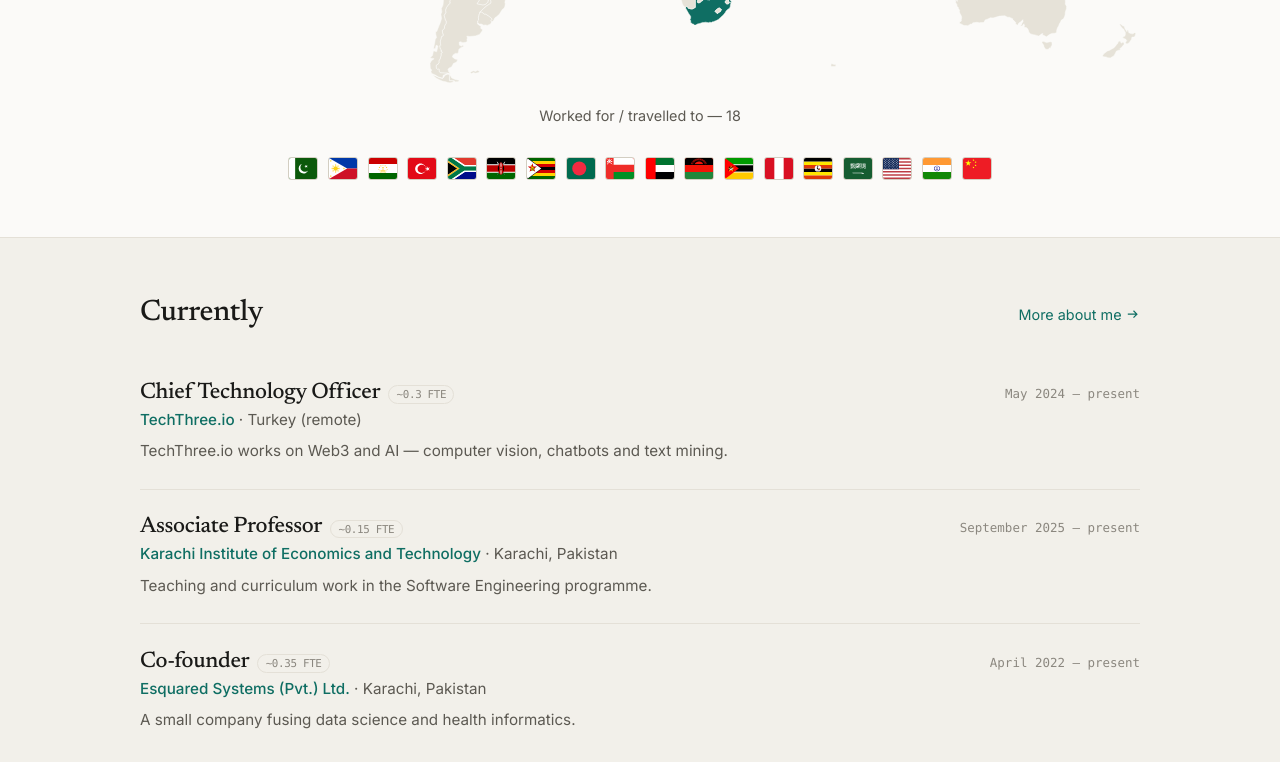
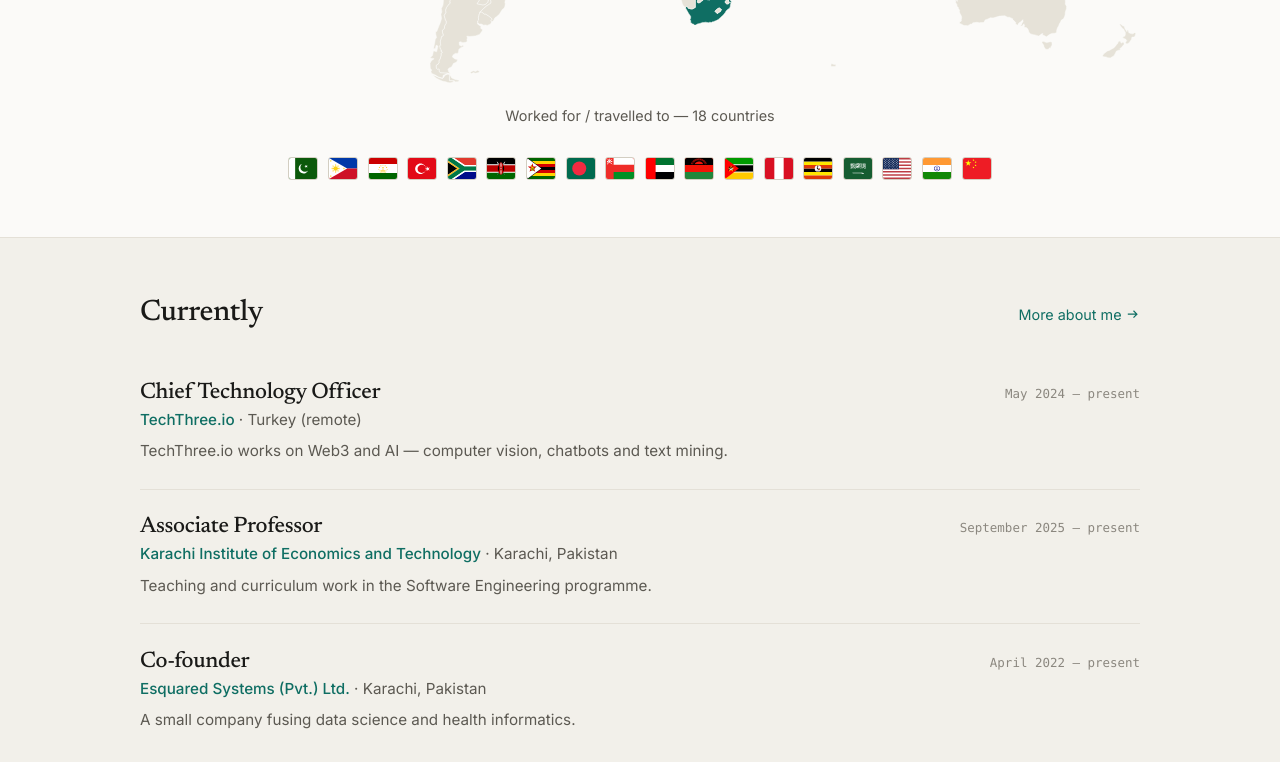
Before and after one commit to esquaredsystems/founder, a Jekyll site: the page built from index.html, in a window 1280 px wide and 1400 px high, scrolled down 1422 px. Shown: the part 150-912 px from the top of the window. Built offline with Jekyll 4.4.1, drawn with Linux system fonts in a browser that asks for light colours; some web fonts are replaced.

Commit message:
Removing FTE from roles

```diff
--- a/_data/companies.csv
+++ b/_data/companies.csv
@@ -1,20 +1,20 @@
-#,status,role,org,location,fte,start,end,tenure,summary,highlights
-1,current,Chief Technology Officer,TechThree.io,Turkey (remote),~0.3 FTE,May 2024,present,,"TechThree.io works on Web3 and AI — computer vision, chatbots and text mining.","Directly leading development of components involving machine learning.; Defining and implementing IT strategy and driving IT functions across the organisation.; Reviewing and aligning product objectives with the organisation's strategic vision.; Overseeing software development, QA, business analysis, design and cloud operations.; Transforming the IT team to work with Agile methodology."
-2,current,Associate Professor,Karachi Institute of Economics and Technology,"Karachi, Pakistan",~0.15 FTE,September 2025,present,,Teaching and curriculum work in the Software Engineering programme.,Aligned the BS Software Engineering curriculum with current academic requirements.; Teaching core courses alongside industry-focused electives including web and mobile application development and Agile methodology.
-3,current,Co-founder,Esquared Systems (Pvt.) Ltd.,"Karachi, Pakistan",~0.35 FTE,April 2022,present,,A small company fusing data science and health informatics.,"Leading company strategy, delivery and technical direction."
-4,past,ETL Consultant,Dept. of Health (KMITS),Philippines,,Nov 2021,Dec 2022,,,
-5,past,Chief Information Officer,IHS (Pvt.) Ltd.,,,Jul 2020,Sep 2021,,,
-6,past,Software Architect,IHS (Pvt.) Ltd.,,,Oct 2018,Jun 2020,,,
-7,past,Senior Software Engineer & Team Lead,IHS (Pvt.) Ltd.,,,Oct 2013,Sep 2018,,,
-8,past,Senior Software Engineer,Interactive Research & Development,,,Sep 2012,Dec 2012,,,
-9,past,Senior Software Engineer,IHS (Pvt.) Ltd.,,,Jan 2012,Sep 2012,,,
-10,past,Software Engineer,Interactive Research & Development,,,Mar 2010,Aug 2012,,,
+#,status,role,org,location,start,end,tenure,summary,highlights
+1,current,Chief Technology Officer,TechThree.io,Turkey (remote),May 2024,present,,"TechThree.io works on Web3 and AI — computer vision, chatbots and text mining.","Directly leading development of components involving machine learning.; Defining and implementing IT strategy and driving IT functions across the organisation.; Reviewing and aligning product objectives with the organisation's strategic vision.; Overseeing software development, QA, business analysis, design and cloud operations.; Transforming the IT team to work with Agile methodology."
+2,current,Associate Professor,Karachi Institute of Economics and Technology,"Karachi, Pakistan",September 2025,present,,Teaching and curriculum work in the Software Engineering programme.,Aligned the BS Software Engineering curriculum with current academic requirements.; Teaching core courses alongside industry-focused electives including web and mobile application development and Agile methodology.
+3,current,Co-founder,Esquared Systems (Pvt.) Ltd.,"Karachi, Pakistan",April 2022,present,,A small company fusing data science and health informatics.,"Leading company strategy, delivery and technical direction."
+4,past,ETL Consultant,Dept. of Health (KMITS),Philippines,Nov 2021,Dec 2022,,,
+5,past,Chief Information Officer,IHS (Pvt.) Ltd.,,Jul 2020,Sep 2021,,,
+6,past,Software Architect,IHS (Pvt.) Ltd.,,Oct 2018,Jun 2020,,,
+7,past,Senior Software Engineer & Team Lead,IHS (Pvt.) Ltd.,,Oct 2013,Sep 2018,,,
+8,past,Senior Software Engineer,Interactive Research & Development,,Sep 2012,Dec 2012,,,
+9,past,Senior Software Engineer,IHS (Pvt.) Ltd.,,Jan 2012,Sep 2012,,,
+10,past,Software Engineer,Interactive Research & Development,,Mar 2010,Aug 2012,,,
 11,past,Software Developer,Integral Solutions (Pvt.) Ltd.,Pakistan,,,,2 years 4 months,,
 12,past,Software Support Engineer,Nawras Telecom,Oman,,,,3 weeks,,
-13,past,Intern,Dovrak Solutions,,,,,4 weeks,,
-14,past,Computer Teacher,Rose Petal Grammar School,,,,,4 months,,
-15,past,Designer & Composer,Al-Fareed Document Centre,,,,,6 months,,
-16,past,Graphics Designer & Maintenance In-charge,Prince Studio,,,,,3 months,,
-17,past,Volunteer,Indus Institute of Higher Education,,,,,3 months,,
-18,past,Document Composer,Techno Composing Centre,,,,,2 months,,
-19,past,Studio Operator,M. H. Studio,,,,,6 months,,
+13,past,Intern,Dovrak Solutions,,,,4 weeks,,
+14,past,Computer Teacher,Rose Petal Grammar School,,,,4 months,,
+15,past,Designer & Composer,Al-Fareed Document Centre,,,,6 months,,
+16,past,Graphics Designer & Maintenance In-charge,Prince Studio,,,,6 months,,
+17,past,Volunteer,Indus Institute of Higher Education,,,,3 months,,
+18,past,Document Composer,Techno Composing Centre,,,,2 months,,
+19,past,Studio Operator,M. H. Studio,,,,2 months,,
--- a/_includes/countries.html
+++ b/_includes/countries.html
@@ -19,7 +19,7 @@
   <div class="worldmap__frame">
     {% include world-map.svg %}
     <p class="worldmap__caption" data-caption>
-      <span class="worldmap__caption-default">{{ countries_label | default: "Countries I have worked in or travelled to" }} — {{ countries.size }}</span>
+      <span class="worldmap__caption-default">{{ countries_label | default: "Countries I have worked in or travelled to" }} — {{ countries.size }} countries</span>
     </p>
   </div>
 
--- a/assets/css/style.css
+++ b/assets/css/style.css
@@ -584,16 +584,6 @@ a.card:hover {
   color: var(--text-faint);
   white-space: nowrap;
 }
-.role__fte {
-  font-family: var(--font-mono);
-  font-size: 0.68rem;
-  color: var(--text-faint);
-  border: 1px solid var(--border);
-  border-radius: 100px;
-  padding: 0.1rem 0.45rem;
-  margin-left: 0.5rem;
-}
-
 /* -------------------------------------------------------------- skill box -- */
 .skill-groups {
   display: grid;
--- a/index.html
+++ b/index.html
@@ -83,7 +83,7 @@ layout: default
       {%- for role in current_roles -%}
       <div class="role">
         <div class="role__top">
-          <h3 class="role__title">{{ role.role }}<span class="role__fte">{{ role.fte }}</span></h3>
+          <h3 class="role__title">{{ role.role }}</h3>
           <span class="role__when">{{ role.start }} — {{ role.end }}</span>
         </div>
         <p class="item__sub"><span class="role__org">{{ role.org }}</span>{% if role.location %} · {{ role.location }}{% endif %}</p>
```
Also changed, not shown: about.md (+1 -1 lines).
